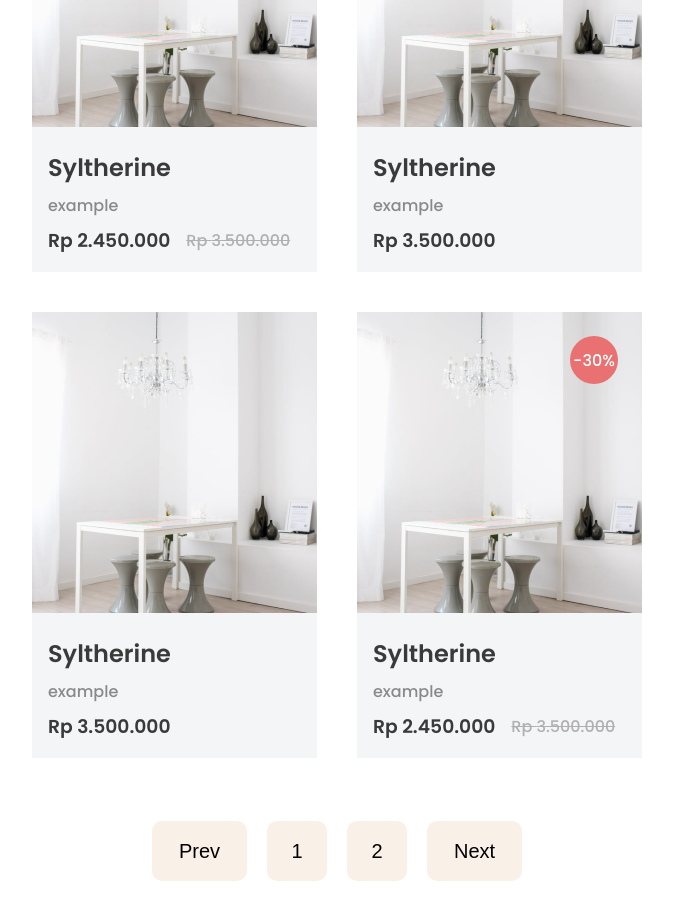
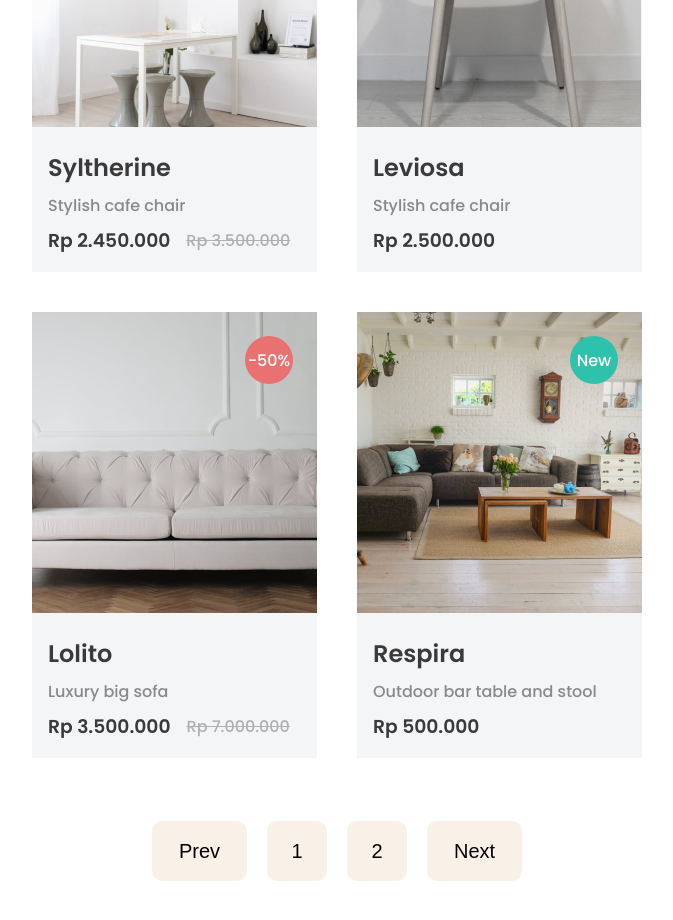
Before and after one commit to claraferraz/result-list-e-commerce, a React (Vite) app: page / in a window 1280 px wide. Shown: the part 800-1720 px from the top of the page, without its empty margins (303-976 px from the left). Built offline with nearby package versions, Linux system fonts and the light colour scheme.

Commit message:
Fix: productList integrado com o componente ProductCard

```diff
--- a/src/components/ProductSection/ProductSection.tsx
+++ b/src/components/ProductSection/ProductSection.tsx
@@ -1,10 +1,15 @@
 import styles from "./styles.module.css";
-import { ProductCard } from "../ProductCard/ProductCard";
-import image from "../../assets/image-1.png";
 import filterIcon from "../../assets/system-uicons_filtering.svg";
 import { PageButton } from "../PageButton/PageButton";
+import { useState } from "react";
+import { ProductList } from "../../productList";
+import { ProductCard } from "../ProductCard/ProductCard";
 
 export const ProductSection = () => {
+  const [page, setPage] = useState(1);
+  const [numPerPage, setNumPerPage] = useState(8);
+  const [total, setTotal] = useState(32);
+  const current = page;
   return (
     <section className={styles.productSection}>
       <div className={styles.filterBarBg}>
@@ -14,7 +19,9 @@ export const ProductSection = () => {
               <img src={filterIcon} alt="filter icon" />
               Filter
             </button>
-            <p className={styles.pageDescription}>Showing 1-8 of 32 results</p>
+            <p className={styles.pageDescription}>
+              Showing {current}-{current + numPerPage - 1} of {total} results
+            </p>
           </div>
           <div className={styles.resultsNumberInput}>
             <label>
@@ -30,34 +37,15 @@ export const ProductSection = () => {
       </div>
 
       <div className={styles.cardsDisplay}>
-        <ProductCard
-          img={image}
-          title="Syltherine"
-          description="example"
-          price={3500000}
-          detail={30}
-        />
-        <ProductCard
-          img={image}
-          title="Syltherine"
-          description="example"
-          price={3500000}
-          detail={"New"}
-        />
-        <ProductCard
-          img={image}
-          title="Syltherine"
-          description="example"
-          price={3500000}
-          detail={null}
-        />
-        <ProductCard
-          img={image}
-          title="Syltherine"
-          description="example"
-          price={3500000}
-          detail={30}
-        />
+        {ProductList.map((i: any) => (
+          <ProductCard
+            img={i.image}
+            title={i.title}
+            description={i.description}
+            price={i.price}
+            detail={i.detail}
+          />
+        ))}
       </div>
       <div>
         <PageButton value="Prev" />
--- /dev/null
+++ b/src/productList.ts
@@ -0,0 +1,39 @@
+import image1 from "./assets/image-1.png";
+import image2 from "./assets/image-2.png";
+import image3 from "./assets/image-3.png";
+import image4 from "./assets/image-4.png";
+
+export const ProductList = [
+  {
+    id: 1,
+    image: image1,
+    title: "Syltherine",
+    description: "Stylish cafe chair",
+    price: 3500000,
+    detail: 30,
+  },
+  {
+    id: 2,
+    image: image2,
+    title: "Leviosa",
+    description: "Stylish cafe chair",
+    price: 2500000,
+    detail: null,
+  },
+  {
+    id: 3,
+    image: image3,
+    title: "Lolito",
+    description: "Luxury big sofa",
+    price: 7000000,
+    detail: 50,
+  },
+  {
+    id: 4,
+    image: image4,
+    title: "Respira",
+    description: "Outdoor bar table and stool",
+    price: 500000,
+    detail: "New",
+  },
+];
```
